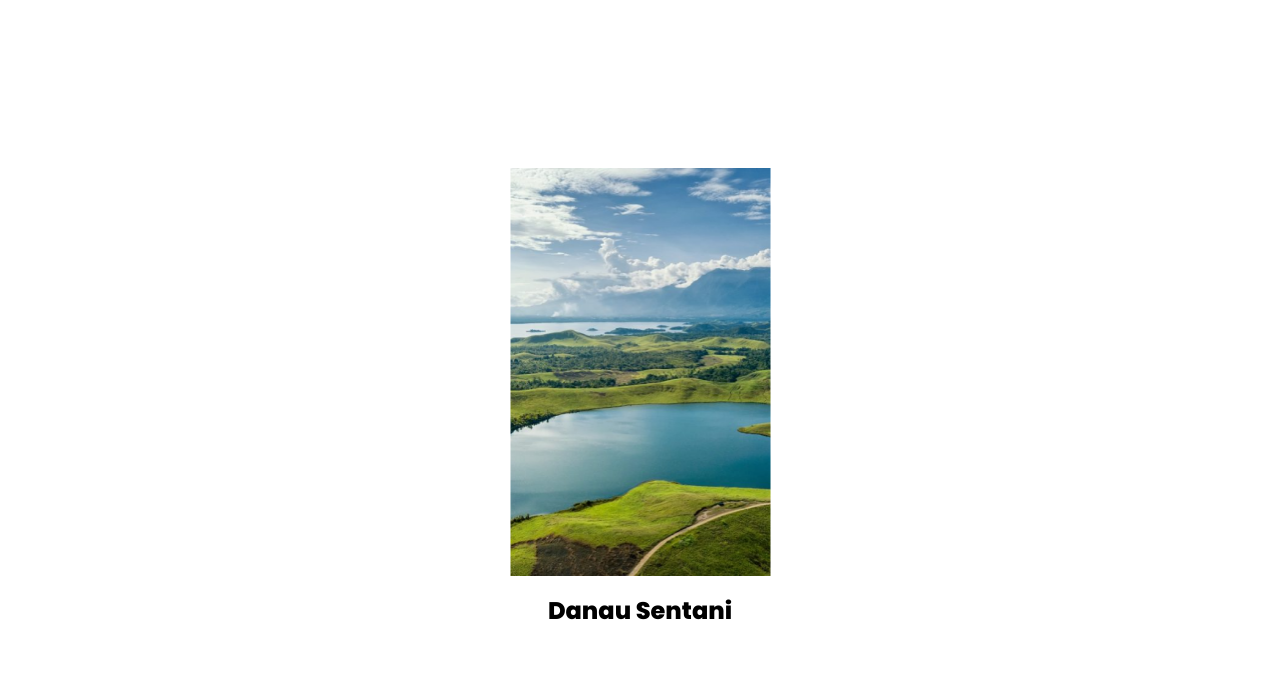
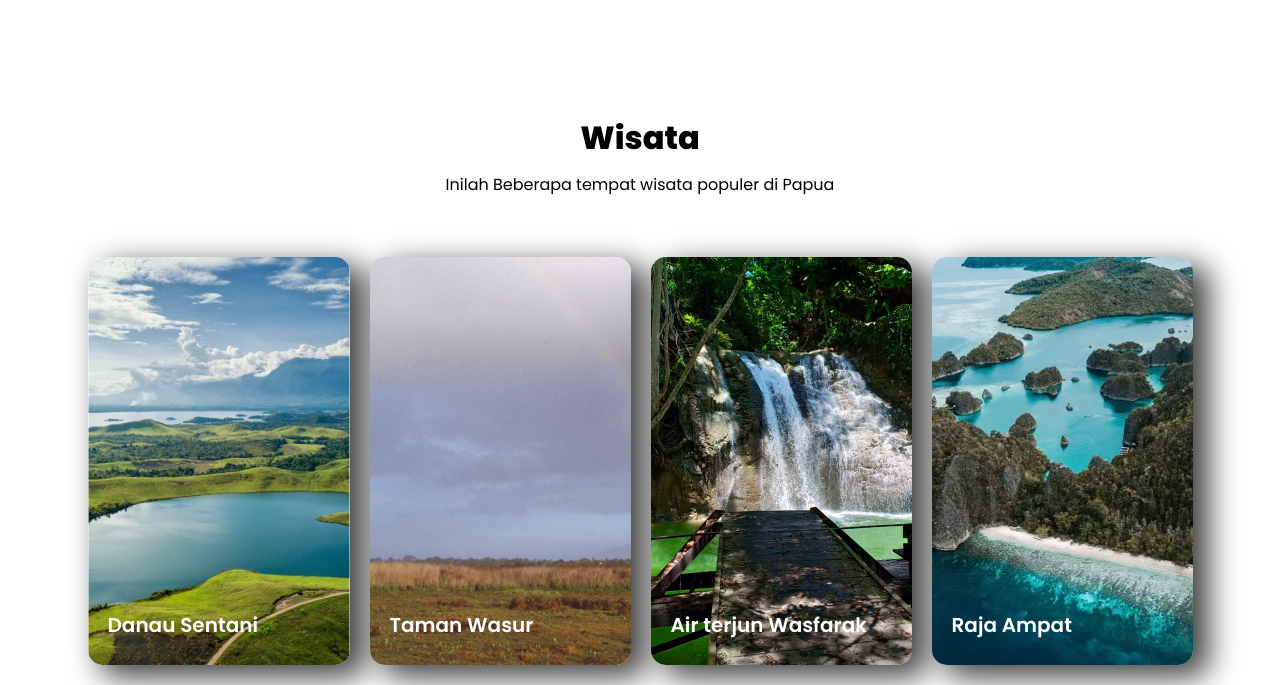
Before and after one commit to mka300307/pkn.github.io, a plain HTML site: page index.html in a window 1280 px wide. Shown: the part 802-1487 px from the top of the page. Drawn offline with Linux system fonts and the light colour scheme.

Commit message:
feat wisata

```diff
--- a/index.html
+++ b/index.html
@@ -13,13 +13,12 @@
 <body>
 <header class="header">
     <div id="navbar">
-        <a href="#" class="logo">Logo</a>
+        <a href="#" class="logo">Pasta</a>
         <nav class="nav">
             <a href="#">Home</a>
-            <a href="#">Sejarah</a>
-            <a href="#">Wisata</a>
-            <a href="#">Makanan</a>
-            <a href="#">Budaya</a>
+            <a href="#wisata">Wisata</a>
+            <a href="#makanan">Makanan</a>
+            <a href="#budaya">Budaya</a>
         </nav>
     </div>
     <div class="hero">
@@ -70,17 +69,34 @@
 </header>
 
 
-<div class="wisata">
-    <div class="contentwst">
+<div id="wisata" class="wisata">
+    <h1>Wisata</h1>
+    <p>Inilah Beberapa tempat wisata populer di Papua</p>
+
+    <div class="card-content">
         <div class="image-with-title">
-            <img src="/images/sentari.png" width="261px" height="408px" alt="Danau Sentani">
-            <h2>Danau Sentani</h2>
+            <img src="/images/sentari.png" alt="Danau Sentani">
+            <h2 class="titlewst">Danau Sentani</h2>
+        </div>
+        <div class="image-with-title">
+            <img src="/images/taman.png" alt="Danau Sentani">
+            <h2 class="titlewst">Taman Wasur</h2>
+        </div>
+        <div class="image-with-title">
+            <img src="/images/airterjun.png" alt="Danau Sentani">
+            <h2 class="titlewst">Air terjun Wasfarak</h2>
+        </div>
+        <div class="image-with-title">
+            <img src="/images/rajaampat.png" alt="Danau Sentani">
+            <h2 class="titlewst">Raja Ampat</h2>
         </div>
     </div>
+
 </div>
 
+<br id="makanan">
 
-<div class="makanan">
+<div  class="makanan">
 
     <h1>Makanan</h1>
     <p>Inilah Beberapa makanan khas di papua</p>
@@ -127,8 +143,9 @@
 
 </div>
 
+<br id="budaya">
 
-<div class="budaya">
+<div  class="budaya">
 
     <h1>Budaya</h1>
     <p>Inilah beberapa adat yang ada di papua</p>
--- a/style.css
+++ b/style.css
@@ -22,6 +22,7 @@
     padding: 0;
     margin: 0;
     box-sizing: border-box;
+    scroll-behavior: smooth;
 }
 
 .header {
@@ -224,15 +225,38 @@ header a{
     flex-direction: column;
     justify-content: center;
     align-items: center;
+    gap: 10px;
 }
 
+.wisata .card-content {
+    margin-top: 50px;
+    display: flex;
+    justify-content: center;
+    align-items: center;
+    gap: 20px;
+}
+
+.image-with-title {
+    position: relative;
+}
 
 .image-with-title img {
     /* Mungkin ada gaya lain untuk gambar di sini */
-    margin-bottom: 10px; /* Spasi antara gambar dan teks */
+    margin-bottom: 10px;
+    height: 100%;
+    width: 100%;
+    border-radius: 15px;
+    box-shadow: 14px 10px 30px 2px rgba(0,0,0,0.75);
+    -webkit-box-shadow: 14px 10px 30px 2px rgba(0,0,0,0.75);
+    -moz-box-shadow: 14px 10px 30px 2px rgba(0,0,0,0.75);
 }
 
 .image-with-title h2 {
-    /* Gaya untuk judul */
-    text-align: center; /* Untuk memastikan judul berada di tengah */
+    font-size: 20px;
+    font-weight: 600;
+    text-align: center;
+    position: absolute;
+    bottom: 10%;
+    left: 20px;
+    color: white;
 }
```
Also changed, not shown: images/airterjun.png (added), images/rajaampat.png (added), images/taman.png (added).
